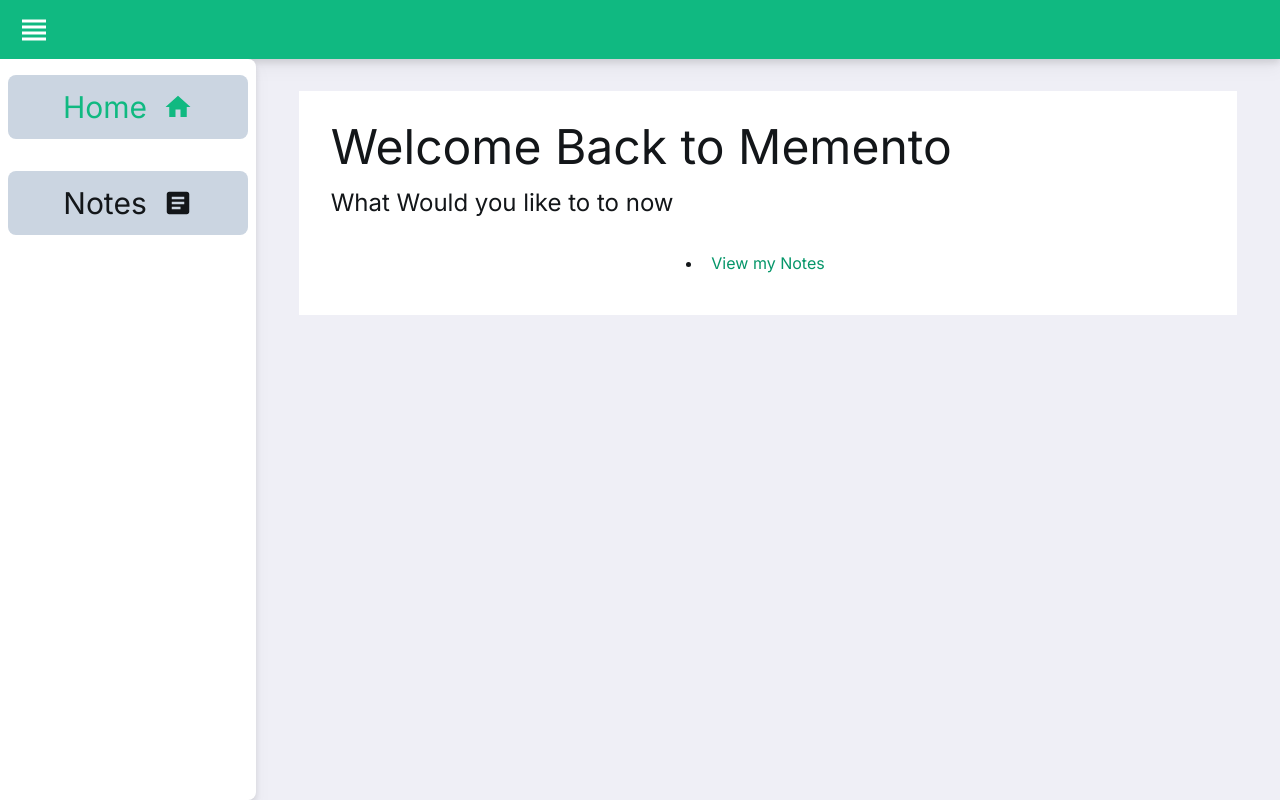
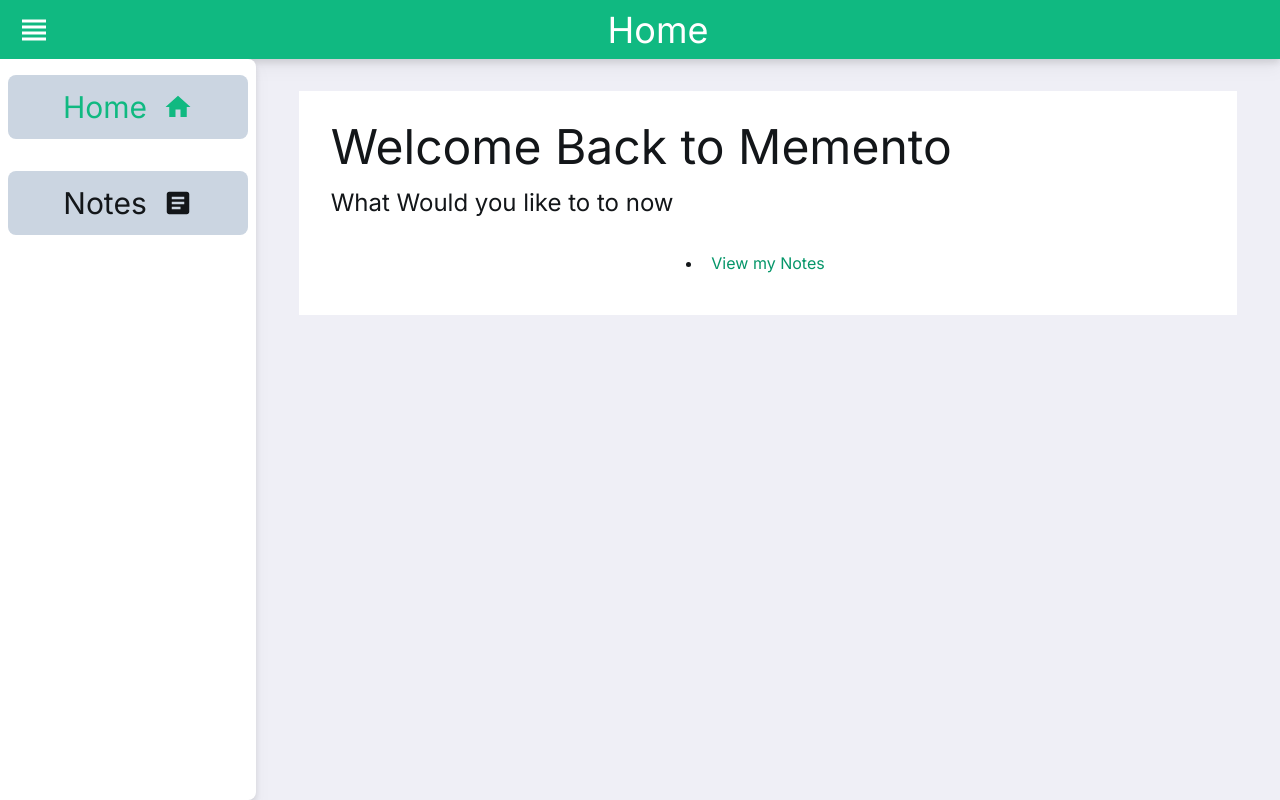
Before and after one commit to GDavij/memento-organizer, a Next.js app in the folder web/memento-organizer-next/: page /dashboard/home in a window 1280 px wide. Built offline with nearby package versions, Linux system fonts and the light colour scheme.

Commit message:
WIP - Feat -  Top Bar Context Comunication

```diff
--- a/web/memento-organizer-next/src/app/dashboard/components/topBar.tsx
+++ b/web/memento-organizer-next/src/app/dashboard/components/topBar.tsx
@@ -1,14 +1,36 @@
 "use client";
 import { MdViewHeadline } from "react-icons/md";
 import { useSidebar } from "../contexts/useSidebar";
-
+import { useTopBar } from "../contexts/useTopBar";
+import { useEditor } from "../contexts/editor/useEditor";
+import { MdSettings } from "react-icons/md";
 export function TopBar() {
   const { openClose } = useSidebar();
+  const { pageDetails } = useTopBar();
+  const { setIsEditingNoteMetadata, noteContent } = useEditor();
   return (
     <div className="w-screen h-16 bg-emerald-500 drop-shadow-lg px-4 flex justify-between items-center">
       <button onClick={openClose} className="h-full text-4xl text-white">
         <MdViewHeadline />
       </button>
+      <div className="w-full h-full flex justify-center items-center overflow-hidden">
+        <h1 className="text-4xl w-[50%] truncate flex  justify-center items-center">
+          <span className="truncate whitespace-nowrap text-white">
+            {pageDetails.pageName}
+          </span>
+        </h1>
+        <div>
+          {pageDetails.editorOptionsContext && (
+            <button
+              className="p-2 text-white rounded-2xl shadow-black drop-shadow-sm hover:bg-slate-300 hover:text-emerald-600 transition-all hover:drop-shadow-none dark:hover:bg-slate-600 text-lg flex items-center justify-center"
+              onClick={() => {
+                setIsEditingNoteMetadata(true);
+              }}>
+              <MdSettings />
+            </button>
+          )}
+        </div>
+      </div>
     </div>
   );
 }
--- a/web/memento-organizer-next/src/app/dashboard/contexts/editor/useEditor.tsx
+++ b/web/memento-organizer-next/src/app/dashboard/contexts/editor/useEditor.tsx
@@ -43,6 +43,8 @@
   setIsItalic: (value: boolean) => void;
   isUnderline: boolean;
   setIsUnderline: (value: boolean) => void;
+  isEditingNoteMetadata: boolean;
+  setIsEditingNoteMetadata: (isEditing: boolean) => void;
 };
 
 const EditorContext = createContext<TEditorContext>({
@@ -56,6 +58,8 @@
   setIsItalic(newValue: boolean) {},
   isUnderline: false,
   setIsUnderline(newValue: boolean) {},
+  isEditingNoteMetadata: false,
+  setIsEditingNoteMetadata(isEditing: boolean) {},
 });
 
 export function EditorProvider({ children }: { children: ReactNode }) {
@@ -64,6 +68,7 @@
   const [isBold, setIsBold] = useState(false);
   const [isItalic, setIsItalic] = useState(false);
   const [isUnderline, setIsUnderline] = useState(false);
+  const [isEditingNoteMetadata, setIsEditingNoteMetadata] = useState(false);
 
   const editorActions: TEditorContext = {
     editor: editor,
@@ -85,6 +90,10 @@
     isUnderline,
     setIsUnderline(newValue: boolean) {
       setIsUnderline(newValue);
+    },
+    isEditingNoteMetadata,
+    setIsEditingNoteMetadata: (isEditing: boolean) => {
+      setIsEditingNoteMetadata(isEditing);
     },
   };
 
--- /dev/null
+++ b/web/memento-organizer-next/src/app/dashboard/contexts/useTopBar.tsx
@@ -0,0 +1,46 @@
+"use client";
+import { Note } from "@/models/data/note";
+import {
+  Provider,
+  ReactNode,
+  createContext,
+  useContext,
+  useState,
+} from "react";
+
+type TPageDetails = {
+  pageName: string;
+  editorOptionsContext?: Note;
+};
+
+type TTopBarContext = {
+  pageDetails: TPageDetails;
+  setPageDetails: (newName: TPageDetails) => void;
+  isEditingNote?: boolean;
+  setIsEditingNote?: (isEditing: boolean) => void;
+};
+
+const TopBarContext = createContext<TTopBarContext>({
+  pageDetails: { pageName: "" },
+  setPageDetails(newDetails: TPageDetails) {},
+});
+
+export function TopBarProvider({ children }: { children: ReactNode }) {
+  const [pageDetails, setPageDetails] = useState<TPageDetails>({
+    pageName: "",
+  });
+  const sidebarActions: TTopBarContext = {
+    pageDetails,
+    setPageDetails(newDetails: TPageDetails) {
+      setPageDetails(newDetails);
+    },
+  };
+
+  return (
+    <TopBarContext.Provider value={sidebarActions}>
+      {children}
+    </TopBarContext.Provider>
+  );
+}
+
+export const useTopBar = () => useContext(TopBarContext);
--- a/web/memento-organizer-next/src/app/dashboard/home/page.tsx
+++ b/web/memento-organizer-next/src/app/dashboard/home/page.tsx
@@ -1,8 +1,15 @@
-"use-client";
+"use client";
 
 import Link from "next/link";
+import { useEffect } from "react";
+import { useTopBar } from "../contexts/useTopBar";
 
 export default function Home() {
+  const { setPageDetails } = useTopBar();
+  useEffect(() => {
+    setPageDetails({ pageName: "Home" });
+    // eslint-disable-next-line react-hooks/exhaustive-deps
+  }, []);
   return (
     <>
       <div className="sm:ml-0 ml-5 w-11/12  bg-white dark:bg-slate-700 px-2 py-4 sm:p-8 flex flex-col mb-8">
--- a/web/memento-organizer-next/src/app/dashboard/notes/[id]/page.tsx
+++ b/web/memento-organizer-next/src/app/dashboard/notes/[id]/page.tsx
@@ -61,13 +61,15 @@
   useEditor,
 } from "../../contexts/editor/useEditor";
 import { Note } from "@/models/data/note";
+import { useTopBar } from "../../contexts/useTopBar";
 
 export default function Notes() {
+  const { setPageDetails } = useTopBar();
+
   const noteId = usePathname().split("/")[3];
 
   const [isFetchingNote, setIsFetchingNote] = useState(true);
   const [isSavingNote, setIsSavingNote] = useState(false);
-  const [isEditingNote, setIsEditingNote] = useState(false);
   const editorContext = useEditor();
   const [note, setNote] = useState<Note | null>(null);
 
@@ -87,10 +89,17 @@
     const noteFetched = await notesService.getNote(noteId);
     console.log(noteFetched);
     setNote(noteFetched);
+    setPageDetails({
+      pageName: noteFetched.name,
+      editorOptionsContext: noteFetched,
+    });
     setIsFetchingNote(false);
   }
 
   useEffect(() => {
+    if (editorContext.isEditingNoteMetadata) {
+      editorContext.setIsEditingNoteMetadata(false);
+    }
     fetchNote();
     // eslint-disable-next-line react-hooks/exhaustive-deps
   }, []);
@@ -112,8 +121,7 @@
               className={`grid place-content-center text-xl ${
                 editorContext.isBold ? "text-emerald-500" : ""
               }
-              }`}
-            >
+              }`}>
               <MdFormatBold />
             </button>
             <button
@@ -125,8 +133,7 @@
               }}
               className={`grid place-content-center text-xl ${
                 editorContext.isItalic ? "text-emerald-500" : ""
-              }`}
-            >
+              }`}>
               <MdFormatItalic />
             </button>
             <button
@@ -138,8 +145,7 @@
               }}
               className={`grid place-content-center text-xl
               ${editorContext.isUnderline ? "text-emerald-500" : ""}
-              `}
-            >
+              `}>
               <MdFormatUnderlined />
             </button>
           </div>
@@ -149,8 +155,7 @@
             onClick={saveNote}
             className={`p-2 bg-emerald-600 hover:bg-emerald-700 transition-colors rounded-lg text-white flex gap-2 items-center sm:w-40 w-28 justify-center disabled:bg-slate-100 disabled:text-slate-400 dark:disabled:text-slate-500 dark:disabled:bg-slate-800 flex-grow-0 flex-shrink-0 ${
               isFetchingNote ? "cursor-not-allowed" : ""
-            } ${isSavingNote ? "cursor-progress" : ""}`}
-          >
+            } ${isSavingNote ? "cursor-progress" : ""}`}>
             <span className="sm:text-lg text-sm">
               {isSavingNote ? "Saving" : "Save File"}
             </span>
@@ -164,8 +169,7 @@
       </div>
       <label
         htmlFor={editorId}
-        className="sm:ml-0 ml-5 w-11/12 h-fit min-h-screen bg-white dark:bg-slate-700 sticky  px-2 py-4 sm:p-4 flex flex-col flex-grow flex-shrink-0 mb-8 drop-shadow-lg  gap-4"
-      >
+        className="sm:ml-0 ml-5 w-11/12 h-fit min-h-screen bg-white dark:bg-slate-700 sticky  px-2 py-4 sm:p-4 flex flex-col flex-grow flex-shrink-0 mb-8 drop-shadow-lg  gap-4">
         {note ? (
           <EditorScreen
             disabled={false}
@@ -178,12 +182,8 @@
       </label>
       <EditNoteModal
         refetchNoteCb={fetchNote}
-        open={
-          {
-            /*note != null*/
-          } && isEditingNote
-        }
-        onClose={() => setIsEditingNote(false)}
+        open={editorContext.isEditingNoteMetadata}
+        onClose={() => editorContext.setIsEditingNoteMetadata(false)}
         id={noteId}
       />
       <ToastContainer />
--- a/web/memento-organizer-next/src/app/dashboard/notes/page.tsx
+++ b/web/memento-organizer-next/src/app/dashboard/notes/page.tsx
@@ -15,7 +15,10 @@
 import Loader from "@/app/components/Loader";
 import { useForm } from "react-hook-form";
 import CreateNoteModal from "./components/CreateNoteModal";
+import { useTopBar } from "../contexts/useTopBar";
 export default function Notes() {
+  const { setPageDetails } = useTopBar();
+
   type TFilterOptions =
     | "Id"
     | "Name"
@@ -78,6 +81,7 @@
     toast.success("Notes fetched with sucess");
   }
   useEffect(() => {
+    setPageDetails({ pageName: "Notes List" });
     fetchNotes();
     // eslint-disable-next-line react-hooks/exhaustive-deps
   }, []);
--- a/web/memento-organizer-next/src/app/layout.tsx
+++ b/web/memento-organizer-next/src/app/layout.tsx
@@ -1,4 +1,5 @@
 import { SidebarProvider } from "./dashboard/contexts/useSidebar";
+import { TopBarProvider } from "./dashboard/contexts/useTopBar";
 import "./globals.css";
 import { Inter } from "next/font/google";
 import "react-toastify/dist/ReactToastify.min.css";
@@ -18,7 +19,9 @@
   return (
     <html lang="en">
       <body className={inter.className}>
-        <SidebarProvider>{children}</SidebarProvider>
+        <TopBarProvider>
+          <SidebarProvider>{children}</SidebarProvider>
+        </TopBarProvider>
       </body>
     </html>
   );
```
Also changed, not shown: web/memento-organizer-next/src/app/dashboard/contexts/editor/editor.tsx (+3 -6 lines).
